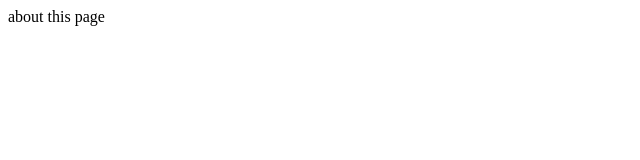
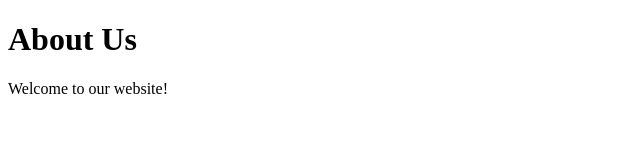
Before and after one commit to agrawalprashesh/git-tutorial-repo, a plain HTML site: page about.html in a window 1280 px wide. Shown: the whole page, without its empty margins (0-640 px from the left). Drawn offline with Linux system fonts and the light colour scheme.

Commit message:
redesigned about page

```diff
--- a/about.html
+++ b/about.html
@@ -6,6 +6,7 @@
     <title>Document</title>
 </head>
 <body>
-    about this page
+    <h1>About Us</h1>
+    <p>Welcome to our website!</p>
 </body>
 </html>
```
